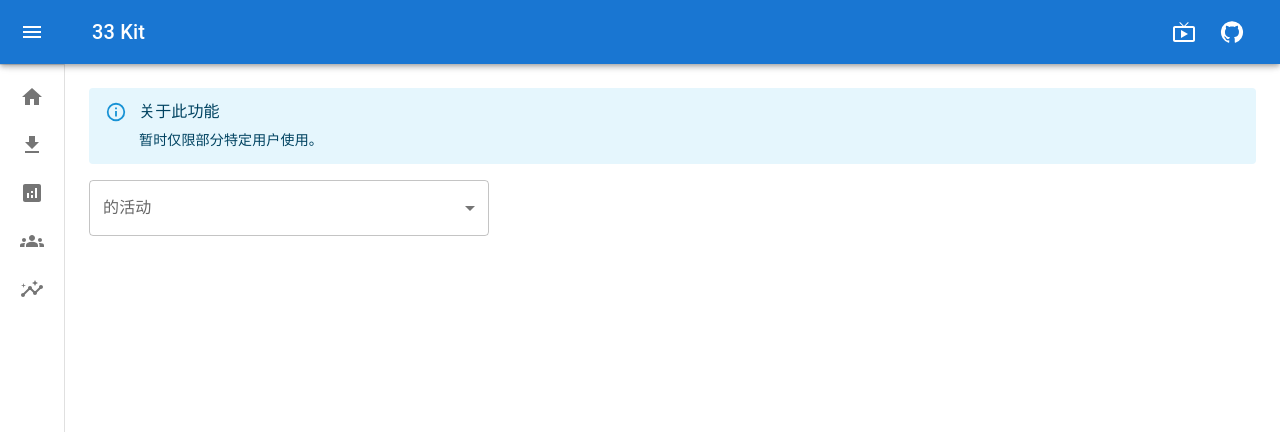
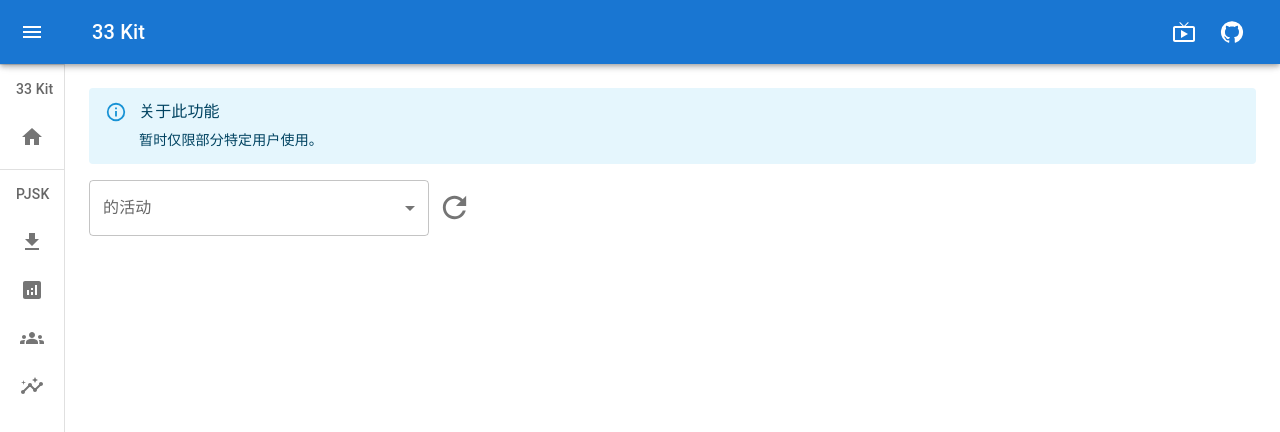
Before and after one commit to xfl03/33KitFrontend, a Next.js app: page /pjsk-user-event in a window 1280 px wide. Shown: the top 432 px of the page. Built offline with nearby package versions, Linux system fonts and the light colour scheme; what react-google-recaptcha-v3 would draw is missing.

Commit message:
Add: categories in app bar

```diff
--- a/components/AppBase.tsx
+++ b/components/AppBase.tsx
@@ -22,6 +22,7 @@ import Head from 'next/head'
 import ReactGA from "react-ga4";
 import {useEffect, useState} from "react";
 import {GoogleReCaptchaProvider} from "react-google-recaptcha-v3";
+import {ListSubheader} from "@mui/material";
 
 const drawerWidth = 240;
 
@@ -101,37 +102,54 @@ type AppBaseProps = {
 
 const drawItems = [
     {
+        "category": "33 Kit",
+        "categoryShort": "33 Kit",
+        "items": [
+            {
                 "name": "首页",
                 "icon": <Home/>,
                 "path": "/",
+                "display": true,
             },
+        ]
+    },
+    {
+        "category": "Project SEKAI",
+        "categoryShort": "PJSK",
+        "items": [
             {
                 "name": "游戏下载",
                 "icon": <Download/>,
                 "path": "/pjsk-download",
+                "display": true,
             },
             {
                 "name": "活动预测",
                 "icon": <Analytics/>,
                 "path": "/pjsk-predict",
+                "display": true,
             },
             {
                 "name": "对战预测",
                 "icon": <Groups/>,
                 "path": "/pjsk-cheerful-predict",
+                "display": true,
             },
             {
                 "name": "活动最终数据",
                 "icon": <Insights/>,
                 "path": "/pjsk-final",
+                "display": true,
             },
-]
-
-const userDataDrawItem = {
+            {
                 "name": "个人活动数据",
                 "icon": <Person/>,
                 "path": "/pjsk-user-event",
-}
+                "display": false,
+            },
+        ]
+    },
+]
 
 export default function AppBase({subtitle, children}: AppBaseProps) {
     const router = useRouter()
@@ -153,13 +171,16 @@ export default function AppBase({subtitle, children}: AppBaseProps) {
         ReactGA.send("pageview");
     }, [])
 
-    useEffect(()=>{
-        let items = drawItems.slice();
-        if (localStorage.getItem("userId") !== null) {
-            items.push(userDataDrawItem);
+    useEffect(() => {
+        let category = drawItems.find((it) => it.category === "Project SEKAI");
+        if (category && localStorage.getItem("userId") !== null) {
+            let userData = category.items.find((it) => it.path === "/pjsk-user-event");
+            if (userData) {
+                userData.display = true;
             }
-        setDisplayItems(items);
-    },[setDisplayItems])
+        }
+        setDisplayItems(drawItems);
+    }, [setDisplayItems])
 
     const recaptchaSiteKey = process.env.NEXT_PUBLIC_RECAPTCHA_SITE_KEY;
 
@@ -221,9 +242,18 @@ export default function AppBase({subtitle, children}: AppBaseProps) {
                             {theme.direction === 'rtl' ? <ChevronRightIcon/> : <ChevronLeftIcon/>}
                         </IconButton>
                     </DrawerHeader>
-                    <Divider/>
-                    <List>
-                        {displayItems.map((item) => (
+                    {displayItems.map((category) => [
+                        <Divider key={category.category + 0}/>,
+                        <List
+                            key={category.category + 1}
+                            component="nav"
+                            aria-labelledby="nested-list-subheader"
+                            subheader={
+                                <ListSubheader component="div" id="nested-list-subheader">
+                                    {open ? category.category : category.categoryShort}
+                                </ListSubheader>
+                            }>
+                            {category.items.filter((it: any) => it.display).map((item: any) =>
                                 <ListItem key={item.path} disablePadding sx={{display: 'block'}}>
                                     <ListItemButton
                                         sx={{
@@ -244,9 +274,9 @@ export default function AppBase({subtitle, children}: AppBaseProps) {
                                         </ListItemIcon>
                                         <ListItemText primary={item.name} sx={{opacity: open ? 1 : 0}}/>
                                     </ListItemButton>
-                            </ListItem>
-                        ))}
-                    </List>
+                                </ListItem>)}
+                        </List>,
+                    ])}
                 </Drawer>
                 <Box component="main" sx={{flexGrow: 1, p: 3}}>
                     <DrawerHeader/>
--- a/pages/pjsk-user-event.tsx
+++ b/pages/pjsk-user-event.tsx
@@ -4,7 +4,7 @@ import {
     Alert,
     AlertTitle,
     FormControl,
-    Grid,
+    Grid, IconButton,
     InputLabel, MenuItem,
     Select, SelectChangeEvent
 } from "@mui/material";
@@ -12,12 +12,14 @@ import {useEffect, useState} from "react";
 import EChartsReact from "echarts-for-react";
 import axios from "axios";
 import {useRouter} from "next/router";
+import {Refresh} from "@mui/icons-material";
 
 export default function Page() {
     const [eventId, setEventId] = useState<string>("");
     const [userId, setUserId] = useState<string>("");
     const [option, setOption] = useState<any>();
     const [events, setEvents] = useState<Array<any>>([]);
+    const [refreshFlag, setRefreshFlag] = useState<boolean>(false);
     const router = useRouter()
     useEffect(() => {
         let userId0 = router.query.userId
@@ -87,7 +89,7 @@ export default function Page() {
                 ]
             })
         })
-    }, [userId, eventId, setOption])
+    }, [userId, eventId, setOption, refreshFlag])
 
     const handleChange = (event: SelectChangeEvent) => {
         setEventId(event.target.value as string);
@@ -110,7 +112,7 @@ export default function Page() {
                             value={eventId}
                             label="活动"
                             onChange={handleChange}
-                            style={{minWidth: "400px"}}
+                            style={{minWidth: "340px"}}
                         >
                             <MenuItem value={0}>历史活动</MenuItem>
                             {events.map(it =>
@@ -118,6 +120,9 @@ export default function Page() {
                             )}
                         </Select>
                     </FormControl>
+                    <IconButton onClick={_ => setRefreshFlag(!refreshFlag)} style={{marginTop:"2px"}}>
+                        <Refresh fontSize="large"/>
+                    </IconButton>
                 </Grid>
                 {option &&
                     <Grid item xs={12}>
```
Lines whose indentation alone changed are shown as unchanged.
